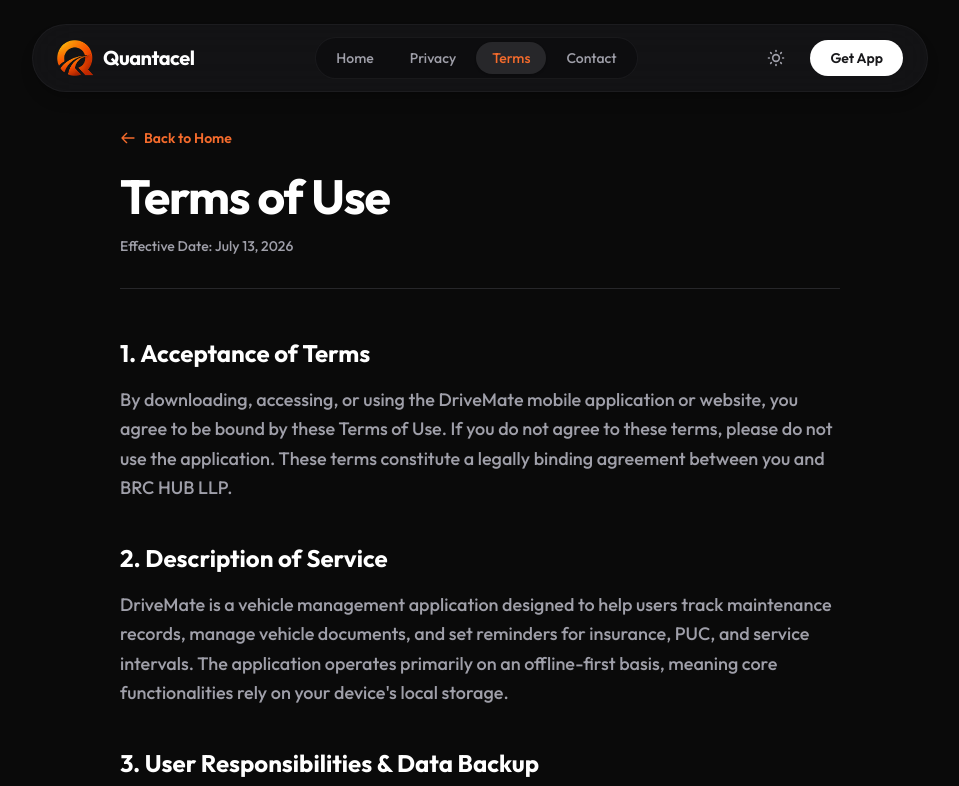
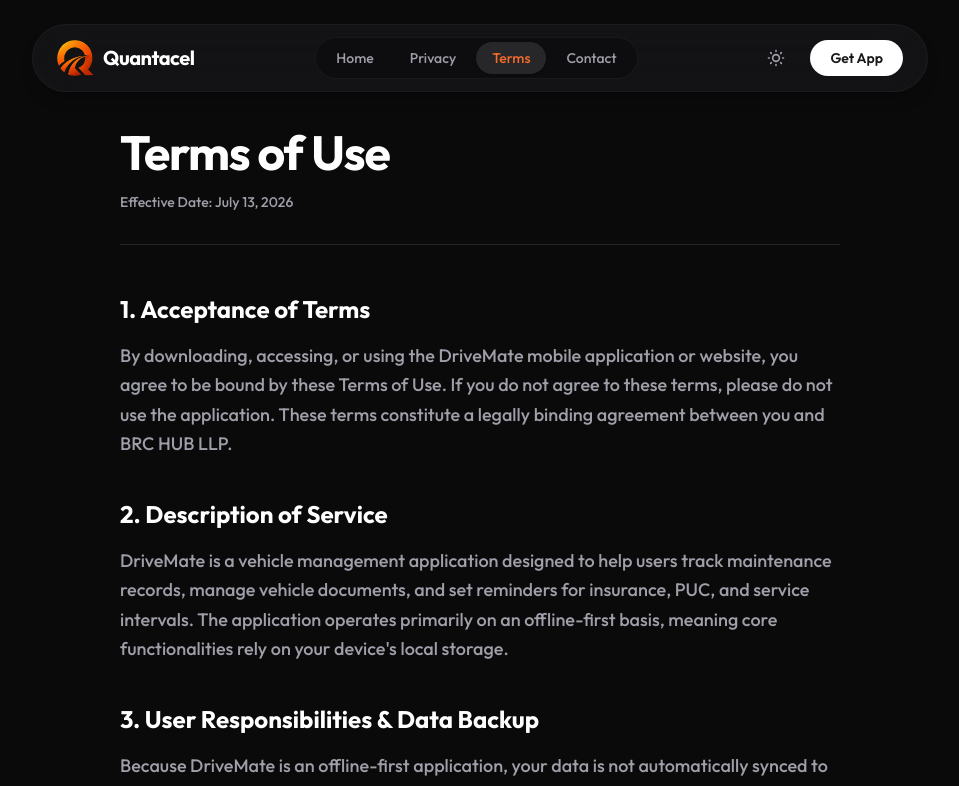
Before and after one commit to thebrchub/drivemate-web, a React (Vite) app: page /terms in a window 1280 px wide. Shown: the top 786 px of the page, without its empty margins (160-1119 px from the left). Built offline with nearby package versions, Linux system fonts and the light colour scheme.

Commit message:
Remove unused Link component from Privacy Policy and Terms of Use pages

```diff
--- a/src/pages/PrivacyPolicy.tsx
+++ b/src/pages/PrivacyPolicy.tsx
@@ -8,12 +8,12 @@
 
         {/* Header */}
         <div className="mb-12 border-b border-zinc-200 dark:border-zinc-800 pb-8">
-          <Link to="/" className="inline-flex items-center gap-2 text-sm font-semibold text-[#F46B2C] hover:text-[#da5515] transition-colors mb-6">
+          {/* <Link to="/" className="inline-flex items-center gap-2 text-sm font-semibold text-[#F46B2C] hover:text-[#da5515] transition-colors mb-6">
             <svg className="w-4 h-4" fill="none" viewBox="0 0 24 24" stroke="currentColor">
               <path strokeLinecap="round" strokeLinejoin="round" strokeWidth={2} d="M10 19l-7-7m0 0l7-7m-7 7h18" />
             </svg>
             Back to Home
-          </Link>
+          </Link> */}
           <h1 className="text-4xl md:text-5xl font-bold text-zinc-900 dark:text-white tracking-tight mb-4">
             Privacy Policy
           </h1>
--- a/src/pages/TermsOfUse.tsx
+++ b/src/pages/TermsOfUse.tsx
@@ -8,12 +8,12 @@
 
         {/* Header */}
         <div className="mb-12 border-b border-zinc-200 dark:border-zinc-800 pb-8">
-          <Link to="/" className="inline-flex items-center gap-2 text-sm font-semibold text-[#F46B2C] hover:text-[#da5515] transition-colors mb-6">
+          {/* <Link to="/" className="inline-flex items-center gap-2 text-sm font-semibold text-[#F46B2C] hover:text-[#da5515] transition-colors mb-6">
             <svg className="w-4 h-4" fill="none" viewBox="0 0 24 24" stroke="currentColor">
               <path strokeLinecap="round" strokeLinejoin="round" strokeWidth={2} d="M10 19l-7-7m0 0l7-7m-7 7h18" />
             </svg>
             Back to Home
-          </Link>
+          </Link> */}
           <h1 className="text-4xl md:text-5xl font-bold text-zinc-900 dark:text-white tracking-tight mb-4">
             Terms of Use
           </h1>
```
